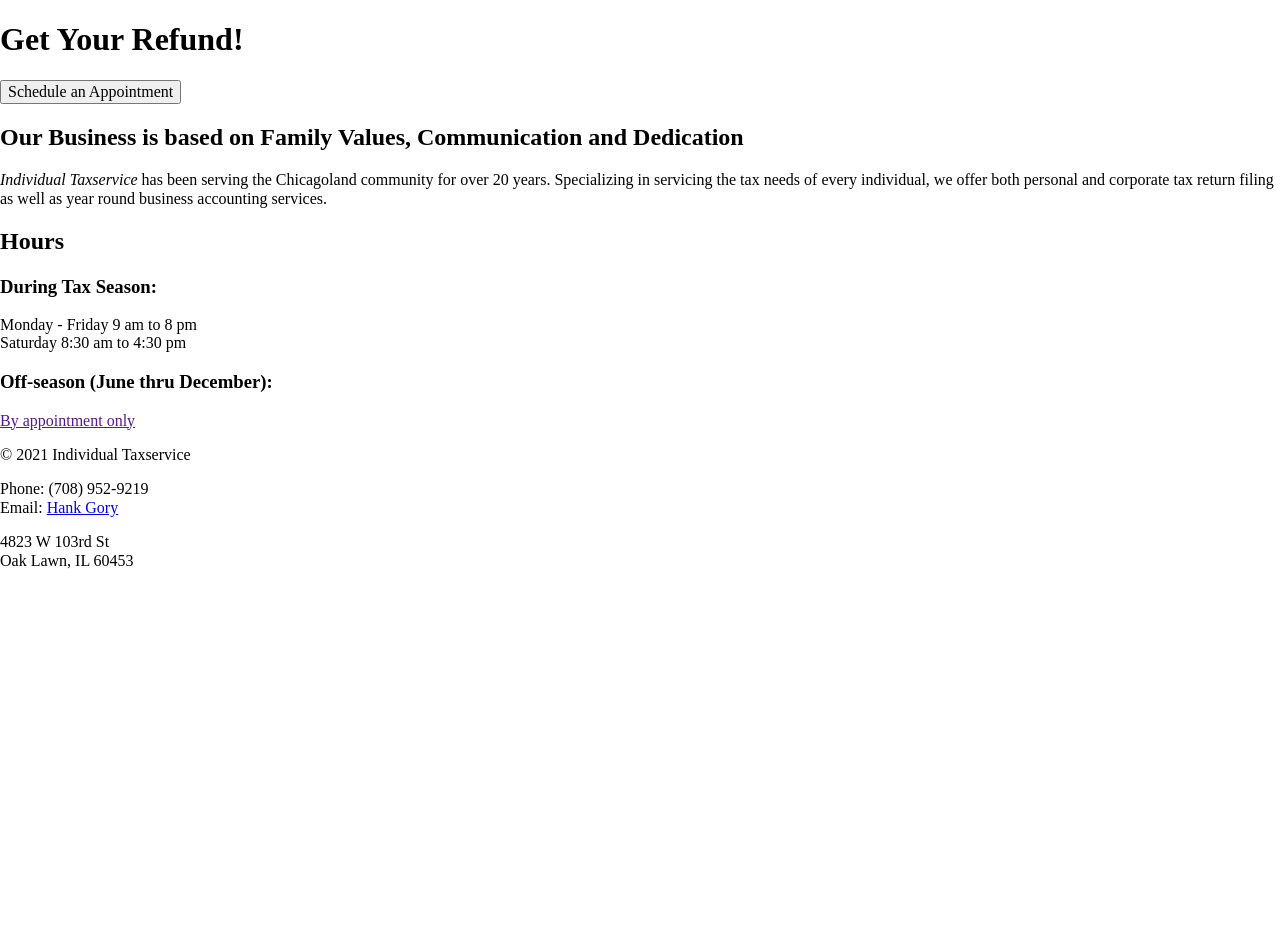
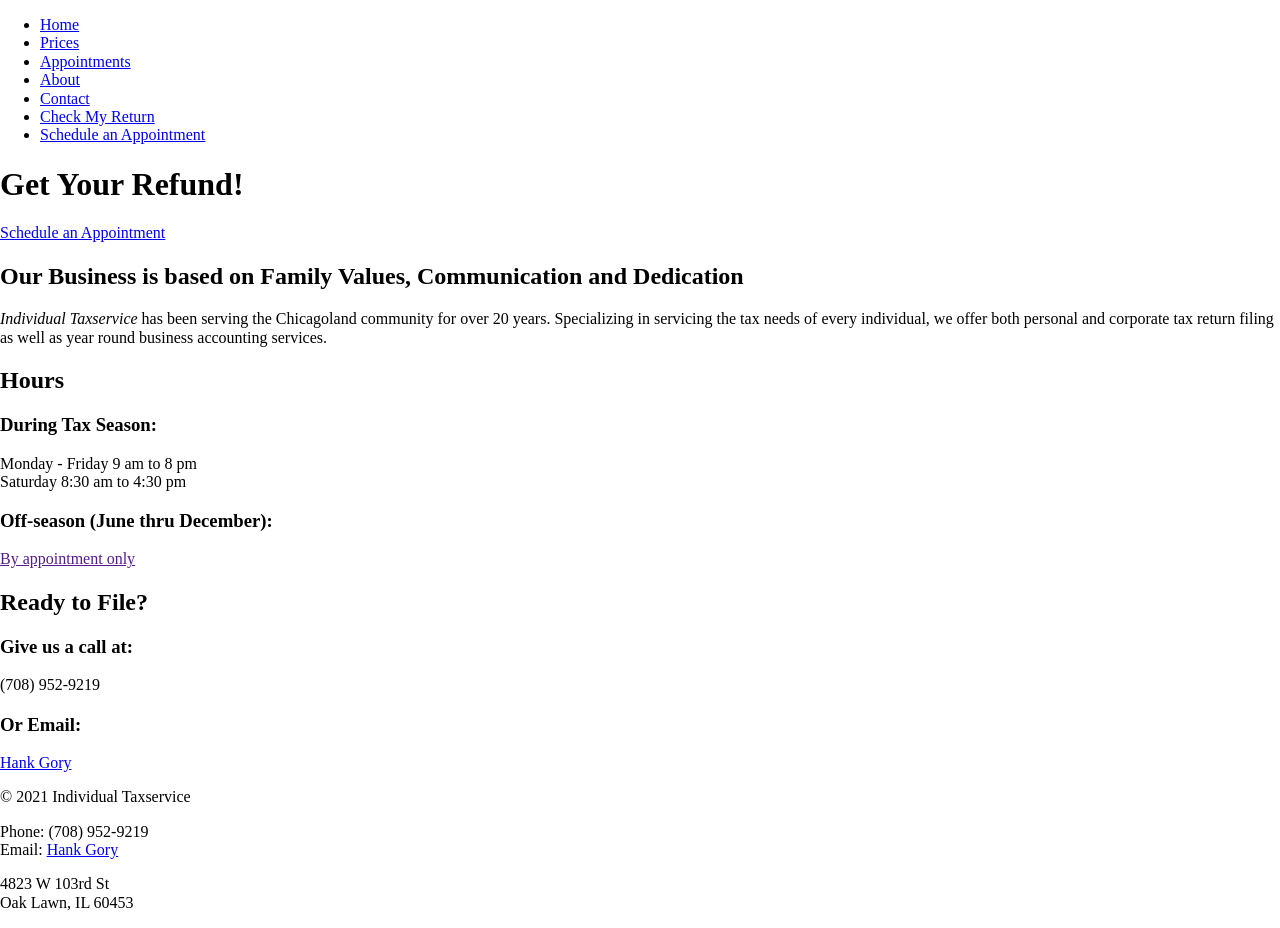
Before and after one commit to nickrathert/its, a Jekyll site: the page built from index.markdown, in a window 1280 px wide. Built offline with Jekyll 4.4.1, drawn with Linux system fonts in a browser that asks for light colours; before the commit the page ends 900 px from its top, so only the background shows below that.

Commit message:
finished more of the markup

```diff
--- a/_config.yml
+++ b/_config.yml
@@ -58,6 +58,7 @@ exclude:
 keep_files:
    - css
    - js
+   - img
 
 # Site Global Variables
 mfOpen: "9 am"
--- /dev/null
+++ b/_includes/btn-appointment.html
@@ -0,0 +1 @@
+<a href="/appointments/" class="button primary-cta">Schedule an Appointment</a>
--- /dev/null
+++ b/_includes/hours.html
@@ -0,0 +1,9 @@
+<div class="hours">
+    <h2>Hours</h2>
+    <h3>During Tax Season:</h3>
+    Monday - Friday {{ site.mfOpen }} to {{ site.mfClose }}<br>
+    Saturday {{ site.saOpen }} to {{ site.saClose }}
+
+    <h3>Off-season ({{ site.offseasonStartMonth }} thru {{ site.offseasonEndMonth }}):</h3>
+    <a href="">By appointment only</a>
+</div>
--- a/_includes/siteheader.html
+++ b/_includes/siteheader.html
@@ -1,5 +1,16 @@
 <header class="site-header">
     <div class="wrapper">
-
+        <div class="logo"></div>
+        <nav class="site-nav">
+            <ul>
+                <li><a href="/">Home</a></li>
+                <li><a href="/prices/">Prices</a></li>
+                <li><a href="/appointments/">Appointments</a></li>
+                <li><a href="/about/">About</a></li>
+                <li><a href="/contact/">Contact</a></li>
+                <li><a href="//" class="button secondary-cta">Check My Return</a></li>
+                <li>{% include btn-appointment.html %}</li>
+            </ul>
+        </nav>
     </div>
 </header>
--- a/_layouts/default.html
+++ b/_layouts/default.html
@@ -36,7 +36,7 @@
         {% if page.title == "Home" %}
         <div class="home-cta">
             <h1>Get Your Refund!</h1>
-            <button>Schedule an Appointment</button>
+            {% include btn-appointment.html %}
         </div>
         {% else %}
         <h1>{{ page.title }}</h1>
--- a/index.markdown
+++ b/index.markdown
@@ -1,7 +1,4 @@
 ---
-# Feel free to add content and custom Front Matter to this file.
-# To modify the layout, see https://jekyllrb.com/docs/themes/#overriding-theme-defaults
-
 layout: default
 title: Home
 class: home
@@ -11,10 +8,11 @@ class: home
 
 <em>Individual Taxservice</em> has been serving the Chicagoland community for over 20 years. Specializing in servicing the tax needs of every individual, we offer both personal and corporate tax return filing as well as year round business accounting services.
 
-<h2>Hours</h2>
-<h3>During Tax Season:</h3>
-Monday - Friday {{ site.mfOpen }} to {{ site.mfClose }}<br>
-Saturday {{ site.saOpen }} to {{ site.saClose }}
+{% include hours.html %}
 
-<h3>Off-season ({{ site.offseasonStartMonth }} thru {{ site.offseasonEndMonth }}):</h3>
-<a href="">By appointment only</a>
+<h2>Ready to File?</h2>
+<h3>Give us a call at:</h3>
+{{ site.itsPhone }}
+
+<h3>Or Email:</h3>
+<a href="{{ site.itsEmail }}">Hank Gory</a>
```
Also changed, not shown: appointments.html (added, +8 -0 lines), contact.html (added, +23 -0 lines), prices.markdown (added, +82 -0 lines).
